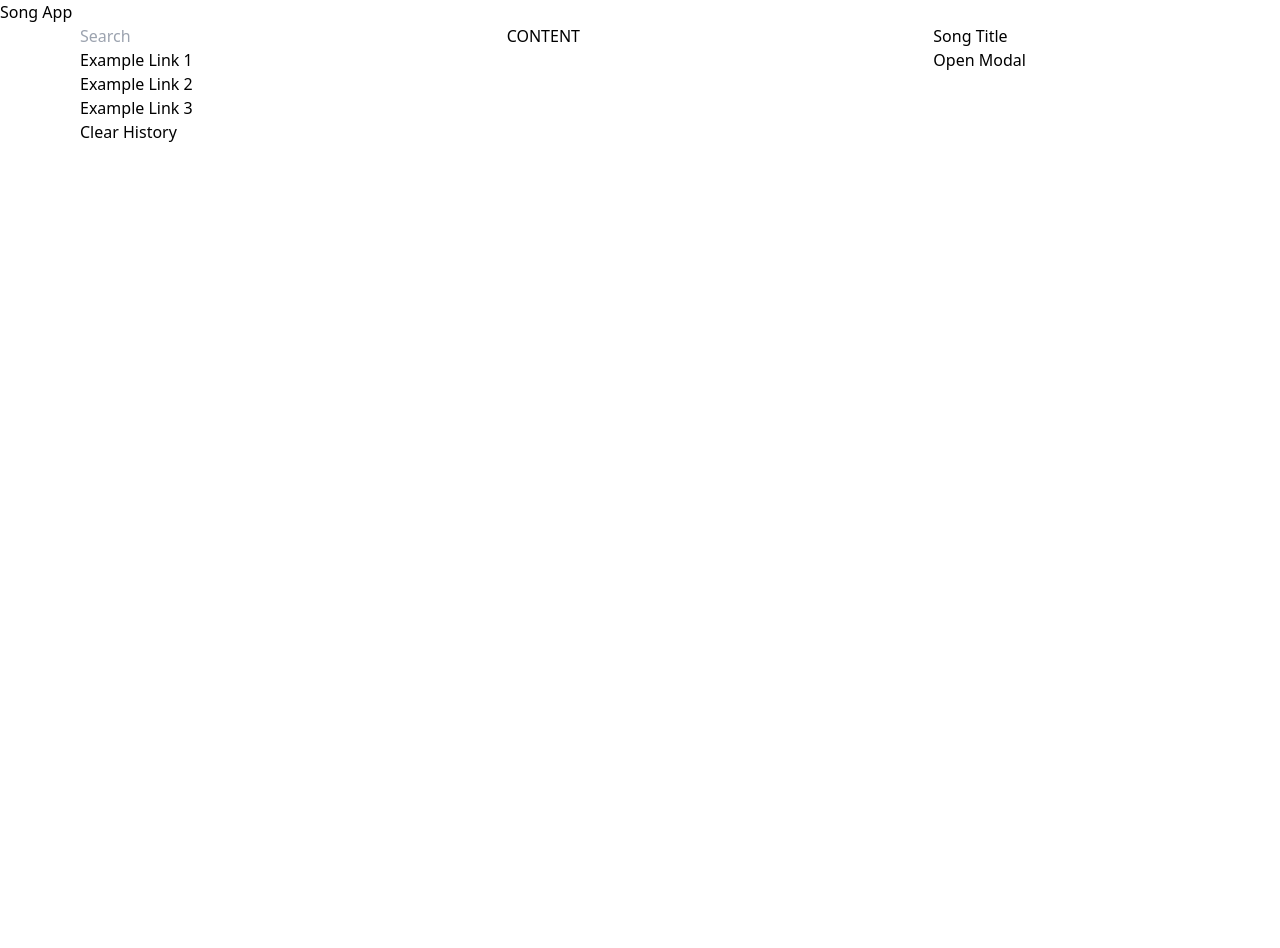
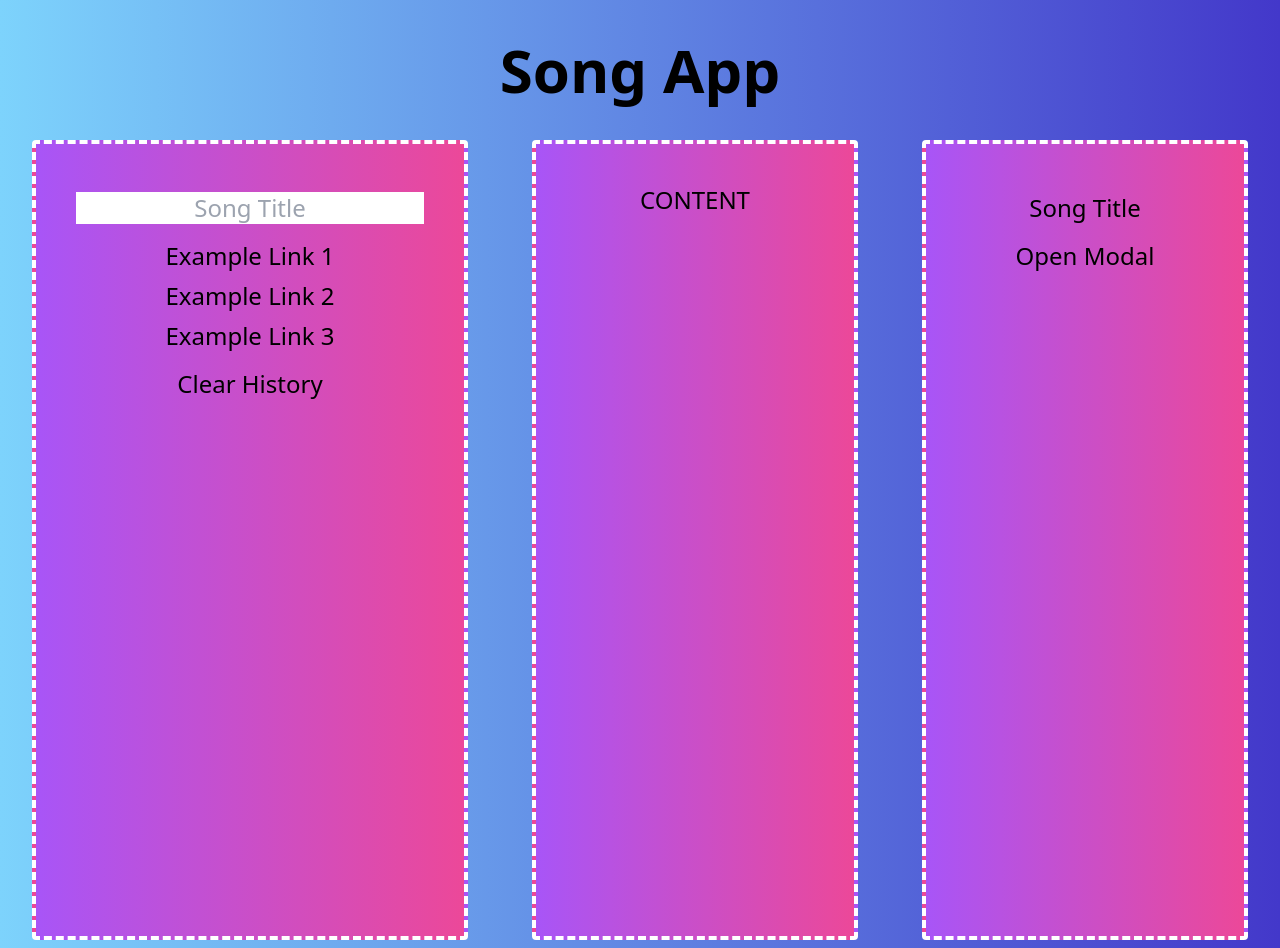
Before and after one commit to Lawster12/project-1, a plain HTML site: page index.html in a window 1280 px wide. Before the commit the page ends 800 px from the top, so only its background shows below. Drawn offline with nearby package versions, Linux system fonts and the light colour scheme.

Commit message:
added background and font

```diff
--- a/index.html
+++ b/index.html
@@ -6,32 +6,32 @@
     <script src="https://cdn.tailwindcss.com"></script>
     <title>Song App</title>
 </head>
-<body>
+<body class="bg-gradient-to-r from-sky-300 to-indigo-700">
     <header>
-        <h1>Song App</h1>
+        <h1 class="text-center text-6xl font-bold m-10">Song App</h1>
     </header>
 
-    <main class="grid grid-cols-3">
-        <section class="container mx-auto px-20">
-            <input type="text" placeholder="Search">
+    <main class="w-full flex justify-evenly text-2xl text-center my-2">
+        <section class="bg-gradient-to-r from-purple-500 to-pink-500 h-screen w-10/12 rounded border-dashed border-4 border-white container p-10 mx-8">
+            <input type="text" placeholder="Song Title" class="my-2 border-solid border-black text-center">
             <ul>
-                <li><a href="#">Example Link 1</a></li>
-                <li><a href="#">Example Link 2</a></li>
-                <li><a href="#">Example Link 3</a></li>
+                <li class="my-2"><a href="#">Example Link 1</a></li>
+                <li class="my-2"><a href="#">Example Link 2</a></li>
+                <li class="my-2"><a href="#">Example Link 3</a></li>
             </ul>
-            <button>Clear History</button>
+            <button class="my-2">Clear History</button>
         </section>
 
-        <section class="container mx-auto px-20">
+        <section class="bg-gradient-to-r from-purple-500 to-pink-500 h-screen w-10/12 rounded border-dashed border-4 border-white container p-10 mx-8">
             CONTENT
         </section>
 
-        <section class="container mx-auto px-20">
-            <h2>Song Title</h2>
+        <section class="bg-gradient-to-r from-purple-500 to-pink-500 h-screen w-10/12 rounded border-dashed border-4 border-white container p-10 mx-8">
+            <h2 class="my-2">Song Title</h2>
             <div>
 
             </div>
-            <button>Open Modal</button>
+            <button class="my-2">Open Modal</button>
         </section>
 
     </main>
```
